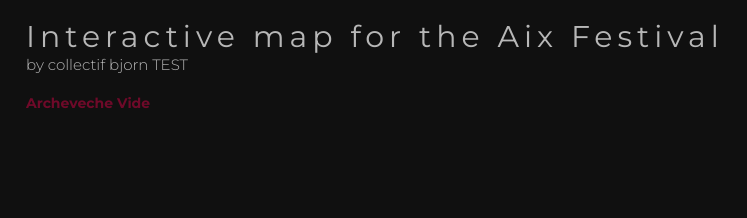
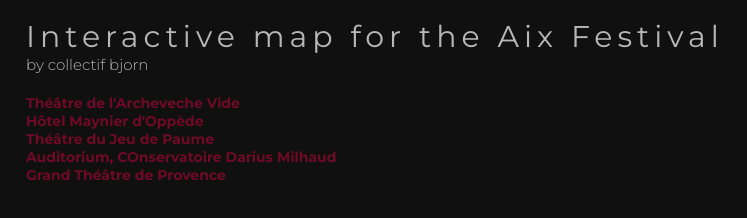
Before and after one commit to collectif-bjorn/festivalAix, a plain HTML site: page index.html in a window 1280 px wide. Shown: the full height of the page, 94-841 px from the left. Drawn offline with Linux system fonts and the light colour scheme.

Commit message:
adresses

```diff
--- a/index.html
+++ b/index.html
@@ -17,9 +17,13 @@
     <div class="titles">
       <h1 class="bigTitle">Interactive map for the Aix Festival</h1>
       <div class="containerLogo">
-        <h2 class="smallTitle logoBjorn"> by collectif bjorn TEST</h2>
+        <h2 class="smallTitle logoBjorn"> by collectif bjorn</h2>
       </div>
-      <a target="_blank" href="https://festival-aix.com/visite-virtuelle/v2/cd2/archeveche/archeveche.html"><h2 class="pinkText">Archeveche Vide</h2></a>
+      <a target="_blank" href="https://festival-aix.com/visite-virtuelle/v2/cd2/archeveche/archeveche.html"><h2 class="pinkText">Théâtre de l'Archeveche Vide</h2></a>
+      <a target="_blank" href="h"><h2 class="pinkText">Hôtel Maynier d'Oppède</h2></a>
+      <a target="_blank" href="https://festival-aix.com/visite-virtuelle/v2/cd2/jeudepaume/jeu_de_paume.html"><h2 class="pinkText">Théâtre du Jeu de Paume</h2></a>
+      <a target="_blank" href="h"><h2 class="pinkText">Auditorium, COnservatoire Darius Milhaud</h2></a>
+      <a target="_blank" href="https://festival-aix.com/visite-virtuelle/v2/cd2/grandtheatredeprovence/grand_theatre_de_provence.html"><h2 class="pinkText">Grand Théâtre de Provence</h2></a>
     </div>
   </body>
 </html>
```
